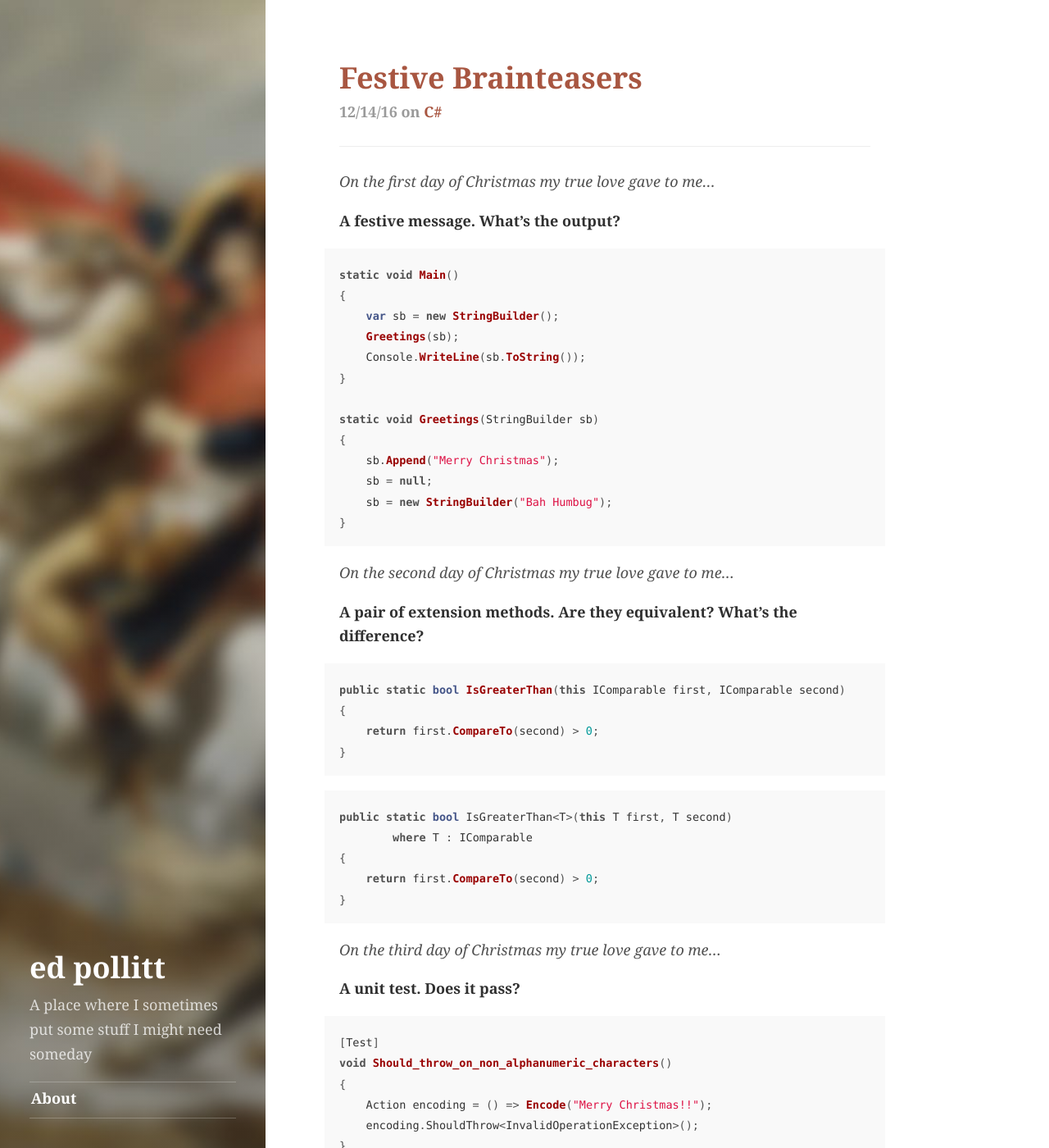
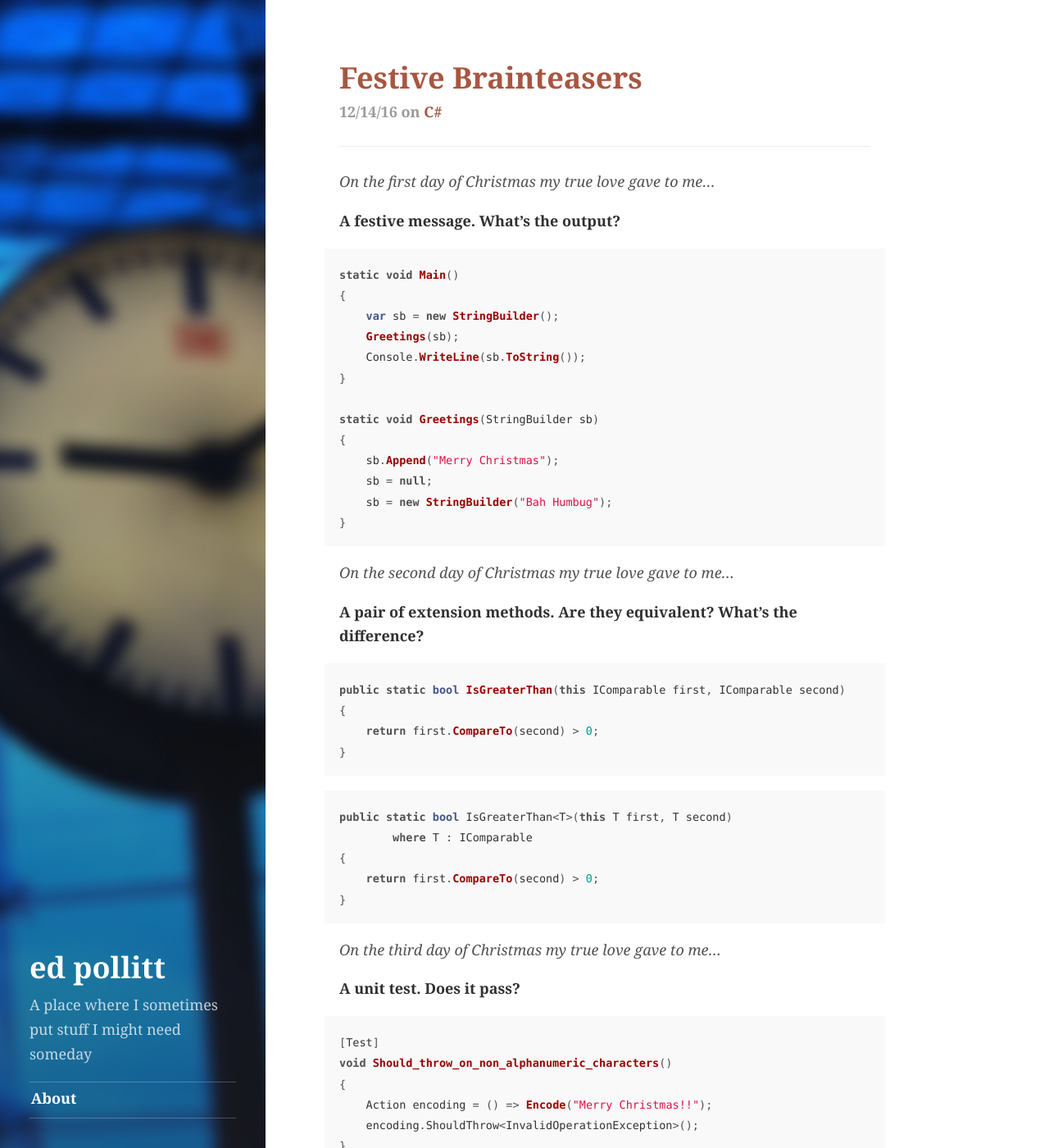
Before and after one commit to edpollitt/edpollitt.github.io, a Jekyll site: the page built from index.html, in a window 1280 px wide and 1400 px high. Shown: the whole window at 82% size. Built offline with Jekyll 4.4.1, drawn with Linux system fonts in a browser that asks for light colours; the list of posts is cut into pages by our own code.

Commit message:
change sidebar pic

```diff
--- a/_config.yml
+++ b/_config.yml
@@ -21,13 +21,13 @@ paginate_path:       '/page-:num/'
 
 # Markdown enabled, however don't use more than one paragraph (enforced by `>`)
 description:         >
-  A place where I sometimes put some stuff I might need someday
+  A place where I sometimes put stuff I might need someday
 
 # The tags listed as entries in the sidebar
 #sidebar_tags:        [jekyll, hyde]
 
 # Fallback image and color if not overwritten for tag or post
-image:               /public/img/nap.jpg
+image:               /public/img/berlin.jpg
 color:               '#A85641'
 
 # Fonts
```
Also changed, not shown: public/img/berlin.jpg (added).
